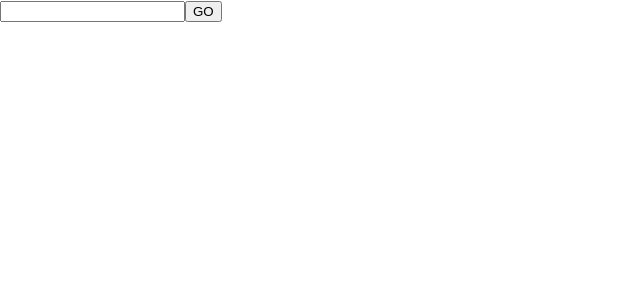
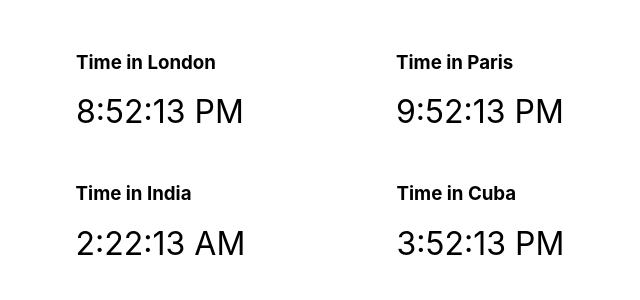
Before and after one commit to Java49DimaOstanin/REACT-PROJECT, a React (Create React App) app: page / in a window 1280 px wide. Shown: the top 300 px of the page, without its empty margins (0-640 px from the left). Built offline with nearby package versions, Linux system fonts and the light colour scheme.

Commit message:
HW 32 time

```diff
--- a/src/App.tsx
+++ b/src/App.tsx
@@ -1,16 +1,21 @@
 
 import { Input } from './components/input';
 import React from 'react';
+import { Timer } from './components/Timer';
 
 function App() {
-  function processInput(value:string):string {
-    let res: string = '';
-    if(value.toLowerCase().includes("hello")){
-      res = "get tired from HELLO. it's forbidden word";
-    }
-    return res;
-  }
-  return <Input inputId={'input-1'} inputProcess={ processInput } />
+  const flexColumn: React.CSSProperties = { display: "flex", flexDirection: "column" }
+  const flexRow: React.CSSProperties = { display: "flex", flexDirection: "row" ,
+  justifyContent: "space-around", width: "50vw", marginTop: "4vh"}
+  return <div style={flexColumn}>
+    <div style={flexRow}>
+      <Timer cityOrCountry="London"></Timer>
+      <Timer cityOrCountry="Paris"></Timer>
+    </div>
+    <div style={flexRow}>
+      <Timer cityOrCountry="India "></Timer>
+      <Timer cityOrCountry={"Cuba"}></Timer>
+    </div>
+    </div>
 }
-
 export default App;
--- a/src/components/Timer.tsx
+++ b/src/components/Timer.tsx
@@ -20,7 +20,6 @@ export const Timer: React.FC<TimerProps> = (props) =>{
     },[])
     return <div>
         <h3 className='logo'>Time in {timeZoneName} </h3>
-        <label style={{display:"block", textAlign:"center",fontSize:"2em"}}>
-            {time.toLocaleDateString(undefined,{timeZone})} </label>
+        <label style={{display:"block", textAlign:"center",fontSize:"2em"}}> {time.toLocaleTimeString(undefined,{timeZone})} </label>
     </div>
 }
--- a/src/components/input.tsx
+++ b/src/components/input.tsx
@@ -8,7 +8,7 @@ type InputProps = {
 export const Input: React.FC<InputProps> = ({inputId,inputProcess})=> {
     let inputElement:HTMLInputElement | null ;
     const [message , setMessage] = React.useState('');
-    // let messege:string ='';
+
     function processGo():void{
        setMessage('');
      const messageRet: string = inputProcess(inputElement!.value);
```
